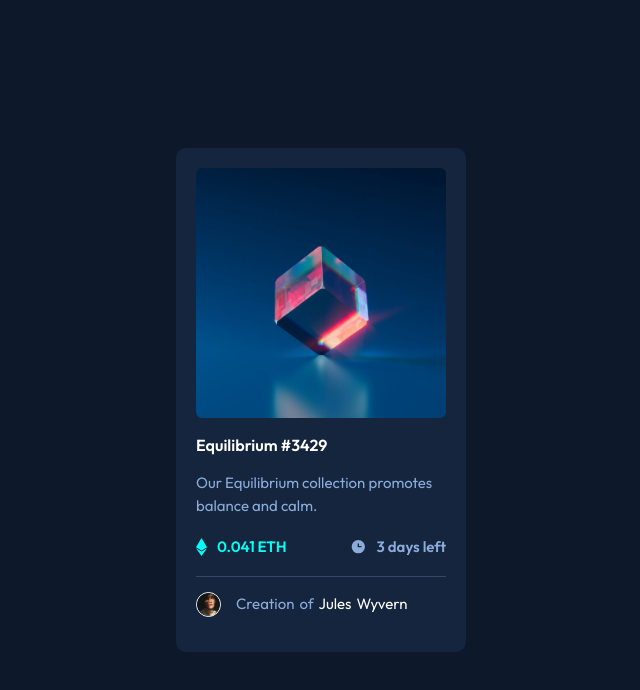
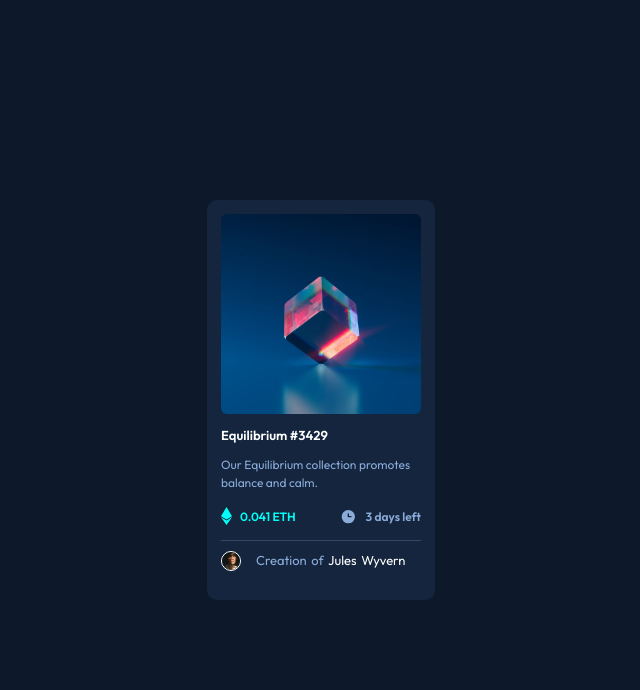
Before and after one commit to fares-sonar/card-component-main, a plain HTML site: page index.html in a window 1280 px wide. Shown: the whole page, without its empty margins (319-959 px from the left). Drawn offline with Linux system fonts and the light colour scheme.

Commit message:
update some size

```diff
--- a/css/style.css
+++ b/css/style.css
@@ -33,12 +33,12 @@ main {
   left: 50%;
   transform: translate(-50%, -50%);
   background-color: var(--card-bg);
-  padding: 2rem;
+  padding:1.4rem;
   border-radius: 1rem;
 }
 
 main .image {
-  height: 25rem;
+  height:20rem;
   overflow: hidden;
   position: relative;
 }
@@ -72,13 +72,13 @@ main .image img {
   width: 100%;
   height: 100%;
   border-radius: 0.6rem;
-  width: fit-content;
+  /* width: fit-content; */
 }
 
 main .content h3 {
   color: var(--white--color);
-  padding: 1.7rem 0;
-  font-size: 1.6rem;
+  padding: 1.3rem 0;
+  font-size: 1.3rem;
   cursor: pointer;
 }
 
@@ -88,8 +88,7 @@ main .content h3:hover {
 
 main .content p {
   color: var(--Soft-blue);
-  font-size: 1.5rem;
-  /* padding: 1rem 0; */
+  font-size: 1.2rem;
   line-height: 1.5;
 }
 
@@ -97,7 +96,7 @@ main .content .icons {
   display: flex;
   align-items: center;
   justify-content: space-between;
-  padding: 2rem 0;
+  padding: 1.5rem 0;
   border-bottom: 0.1rem solid var(--line-bg);
 }
 
@@ -107,13 +106,13 @@ main .icons .icon {
 }
 
 main .icon img {
-  margin-right: 1rem;
+  margin-right: .8rem;
 }
 
 main .icon span {
   color: var(--cyan-color);
   font-weight: bolder;
-  font-size: 1.5rem;
+  font-size: 1.2rem;
 }
 
 main .icon:nth-child(2) span {
@@ -121,20 +120,20 @@ main .icon:nth-child(2) span {
 }
 
 main .creater {
-  padding: 1.5rem 0;
+  padding: 1rem 0 1.5rem;
   display: flex;
   align-items: center;
 }
 
 main .creater img {
-  height: 2.5rem;
+  height: 2rem;
   border: 0.1rem solid var(--white--color);
   border-radius: 50%;
   margin-right: 1.5rem;
 }
 
 main .creater p {
-  font-size: 1.5rem;
+  font-size: 1.3rem;
   word-spacing: 0.2rem;
 }
 
```
